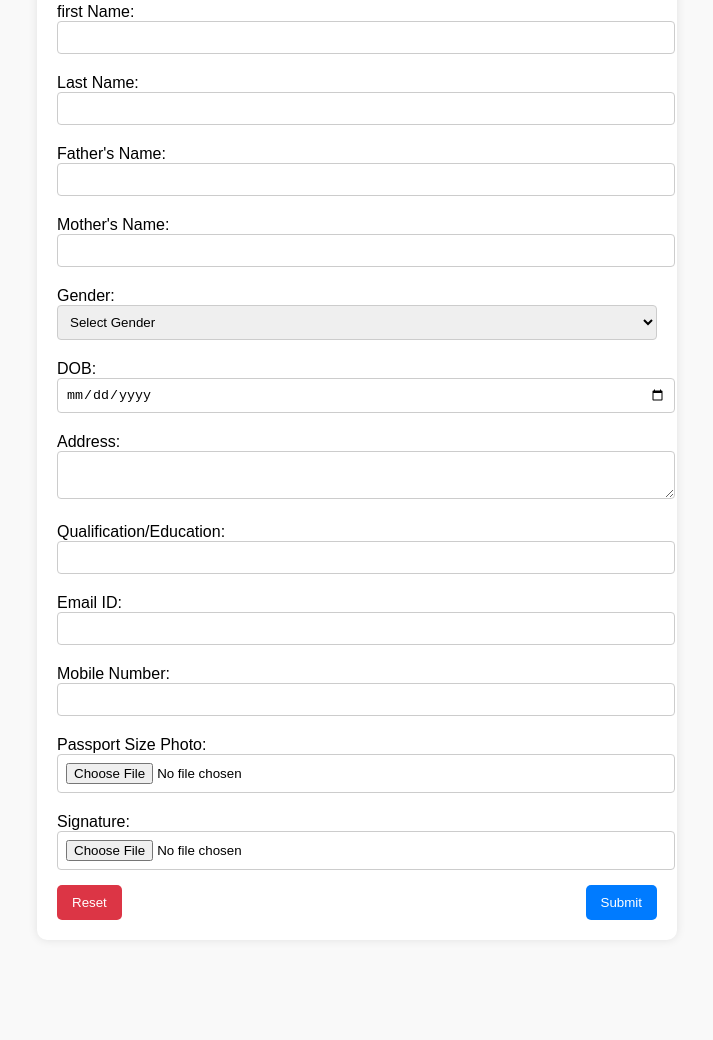
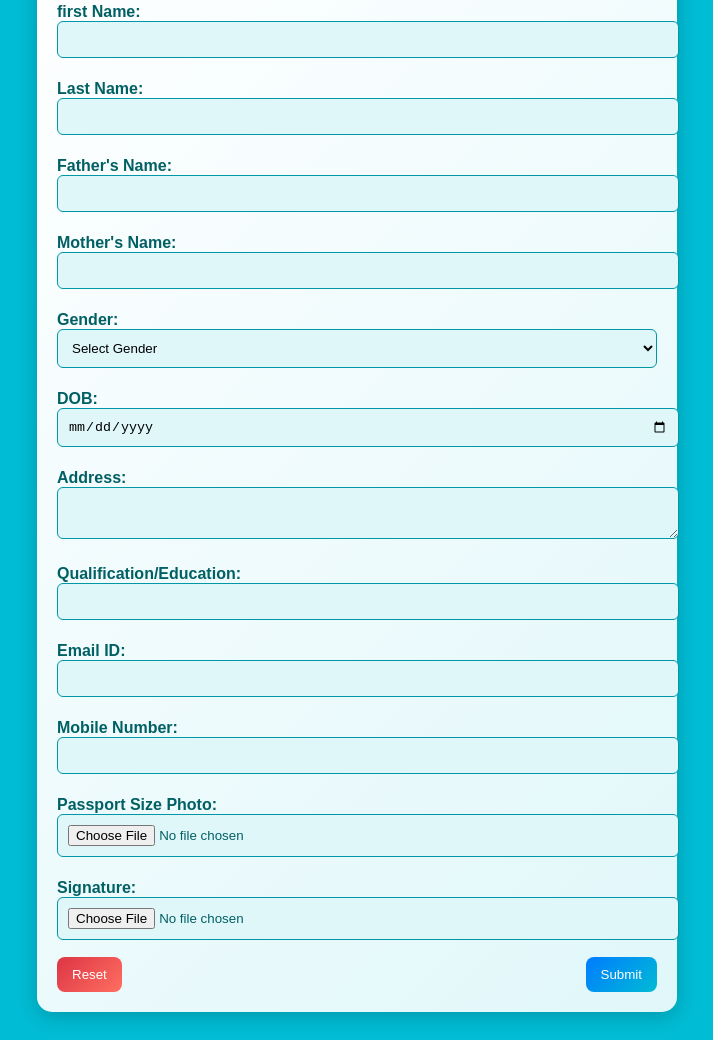
Before and after one commit to ssachinnaik/ecommerce, a plain HTML site: page index.html in a window 1280 px wide. Shown: the part 113-1153 px from the top of the page, without its empty margins (283-996 px from the left). Before the commit the page ends 1081 px from the top, so only its background shows below. Drawn offline with Linux system fonts and the light colour scheme.

Commit message:
Update style.css

```diff
--- a/style.css
+++ b/style.css
@@ -1,34 +1,44 @@
 body {
   font-family: Arial, sans-serif;
-  background-color: #f9f9f9;
+  background-color: #00bcd4; /* Cyan blue background */
   padding: 20px;
 }
 
 .container {
   max-width: 600px;
-  background: #fff;
+  background: linear-gradient(135deg, #ffffff, #e0f7fa); /* Light gradient */
   margin: auto;
   padding: 20px;
-  border-radius: 10px;
-  box-shadow: 0 0 10px rgba(0,0,0,0.1);
+  border-radius: 15px;
+  box-shadow: 0 4px 20px rgba(0,0,0,0.2);
 }
 
 h2 {
   text-align: center;
-  color: #333;
+  color: #004d66; /* Dark teal */
 }
 
 form label {
   display: block;
   margin: 10px 0 5px;
+  color: #006064; /* Stylish label color */
+  font-weight: bold;
 }
 
 form input, form select, form textarea {
   width: 100%;
-  padding: 8px;
-  margin-bottom: 10px;
-  border: 1px solid #ccc;
-  border-radius: 4px;
+  padding: 10px;
+  margin-bottom: 12px;
+  border: 1px solid #0097a7;
+  border-radius: 6px;
+  background-color: #e0f7fa;
+  transition: 0.3s;
+}
+
+form input:focus, form select:focus, form textarea:focus {
+  border-color: #00acc1;
+  box-shadow: 0 0 5px #00acc1;
+  background-color: #ffffff;
 }
 
 .buttons {
@@ -38,17 +48,19 @@ form input, form select, form textarea {
 
 button {
   padding: 10px 15px;
-  background: #007bff;
+  background: linear-gradient(135deg, #007bff, #00bcd4);
   color: white;
   border: none;
-  border-radius: 5px;
+  border-radius: 8px;
   cursor: pointer;
+  transition: 0.3s;
 }
 
 button[type="reset"] {
-  background: #dc3545;
+  background: linear-gradient(135deg, #dc3545, #ff6f61);
 }
 
 button:hover {
-  opacity: 0.9;
+  transform: scale(1.05);
+  opacity: 0.95;
 }
```
